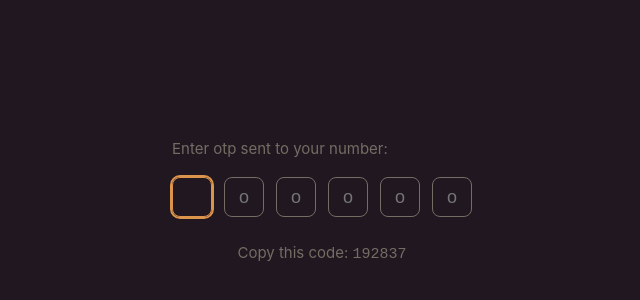
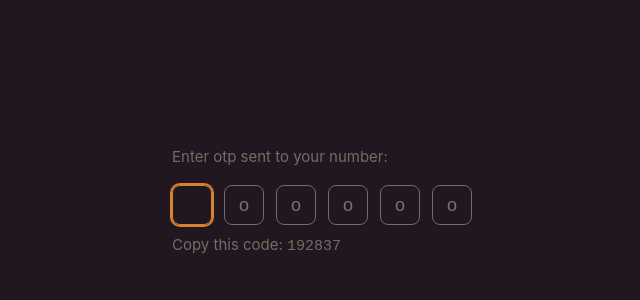
Before and after one commit to pkrinesh/vue-pin-input, a Vue app: page / in a window 1280 px wide. Shown: the part 198-498 px from the top of the page, without its empty margins (318-958 px from the left). Built offline with nearby package versions, Linux system fonts and the light colour scheme.

Commit message:
feat: `data-completed` attribute and more

```diff
--- a/src/App.vue
+++ b/src/App.vue
@@ -6,20 +6,25 @@ import { ref } from 'vue'
 
 const PIN_SIZE = 6
 const pinValue = ref('')
+
+function handleComplete(value: string) {
+	alert(value)
+}
 </script>
 
 <template>
 	<div class="screen">
 		<form>
-			<PinRoot @complete="(value) => console.log(value)" @valueChange="(val) => (pinValue = val)">
+			<PinRoot @complete="handleComplete" @valueChange="(val) => (pinValue = val)">
 				<PinLabel>Enter otp sent to your number:</PinLabel>
 				<div class="pin-container">
 					<PinInput v-for="(_, index) in PIN_SIZE" class="pin-input" :key="index" :index="index" />
 				</div>
 			</PinRoot>
+			<div>
+				<p>Copy this code: <code class="code">192837</code></p>
+			</div>
 		</form>
-		<p>{{ pinValue || '&nbsp;' }}</p>
-		<p>Copy this code: <code class="code">192837</code></p>
 	</div>
 </template>
 
@@ -55,10 +60,16 @@ const pinValue = ref('')
 }
 
 .pin-input:focus {
-	border-color: hsl(var(--p));
+	border-color: hsl(var(--pf));
 	/* outline-offset: 3px; */
 	outline-width: 2px;
 	outline-style: solid;
-	outline-color: hsl(var(--p));
+	outline-color: hsl(var(--pf));
+}
+
+form {
+	display: flex;
+	flex-direction: column;
+	gap: 8px;
 }
 </style>
--- a/src/components/pin/PinInput.vue
+++ b/src/components/pin/PinInput.vue
@@ -48,8 +48,6 @@ function handleInput(e: Event, index: number) {
 	const { nextEl, nextIndex } = next(context.pinRefs, index)
 	addTabIndex(context.pinRefs, nextIndex)
 	nextEl.focus()
-
-	context.handleComplete()
 }
 
 function handlePaste(e: ClipboardEvent, index: number) {
@@ -70,7 +68,6 @@ function handlePaste(e: ClipboardEvent, index: number) {
 
 	context.pinRefs[lastIndex]?.focus()
 	addTabIndex(context.pinRefs, lastIndex - 1)
-	context.handleComplete()
 }
 
 function handleKeydown(e: KeyboardEvent, index: number) {
@@ -159,6 +156,7 @@ function handleBlur(e: FocusEvent) {
 		:type="isMasked ? 'password' : 'text'"
 		:placeholder="placeholder"
 		:value="context.pin[props.index]"
+		:data-completed="context.dataCompleted.value ? '' : undefined"
 		@input="(e) => handleInput(e, props.index)"
 		@keydown="(e) => handleKeydown(e, props.index)"
 		@focus="(e) => handleFocus(e, props.index)"
--- a/src/components/pin/PinRoot.vue
+++ b/src/components/pin/PinRoot.vue
@@ -28,6 +28,7 @@ const { mask, placeholder } = toRefs(props)
 
 const pinRefs = ref<Array<HTMLInputElement>>([])
 const pin = ref<string[]>([])
+const dataCompleted = ref(false)
 const focusedIndex = ref(0)
 const pinString = computed(() => pin.value.join(''))
 const pinSize = computed(() => pinRefs.value.length)
@@ -36,11 +37,16 @@ const labelFor = computed(() => `pin-input-${focusedIndex.value}`)
 function handlePinChange(value: string, index: number) {
 	pin.value[index] = value
 	emit('valueChange', pinString.value)
+	handleComplete()
 }
 
 function handleComplete() {
-	if (pinString.value.length !== pinSize.value || focusedIndex.value !== pinSize.value - 1) return
-	emit('complete', pinString.value)
+	if (pinString.value.length !== pinSize.value || focusedIndex.value !== pinSize.value - 1) {
+		dataCompleted.value = false
+	} else {
+		dataCompleted.value = true
+		emit('complete', pinString.value)
+	}
 }
 
 function handleInputElementChange(el: HTMLInputElement | null, index: number) {
@@ -55,13 +61,13 @@ definePinContext({
 	pinRefs: toValue(pinRefs),
 	pin: toValue(pin),
 	pinSize: readonly(pinSize),
-	handleComplete,
 	handlePinChange,
 	handleInputElementChange,
 	handleFocusIndexChange,
 	mask,
 	labelFor,
 	placeholder,
+	dataCompleted: dataCompleted,
 })
 </script>
 
--- a/src/components/pin/pin-context.ts
+++ b/src/components/pin/pin-context.ts
@@ -5,10 +5,10 @@ export type PinContext = {
 	pinRefs: Array<HTMLInputElement>
 	pin: string[]
 	pinSize: Readonly<Ref<number>>
+	dataCompleted: Readonly<Ref<boolean>>
 	mask?: Ref<boolean>
 	placeholder?: Ref<string | undefined>
 	labelFor: ComputedRef<string>
-	handleComplete: () => void
 	handlePinChange: (value: string, index: number) => void
 	handleInputElementChange: (el: HTMLInputElement | null, index: number) => void
 	handleFocusIndexChange: (index: number) => void
```
